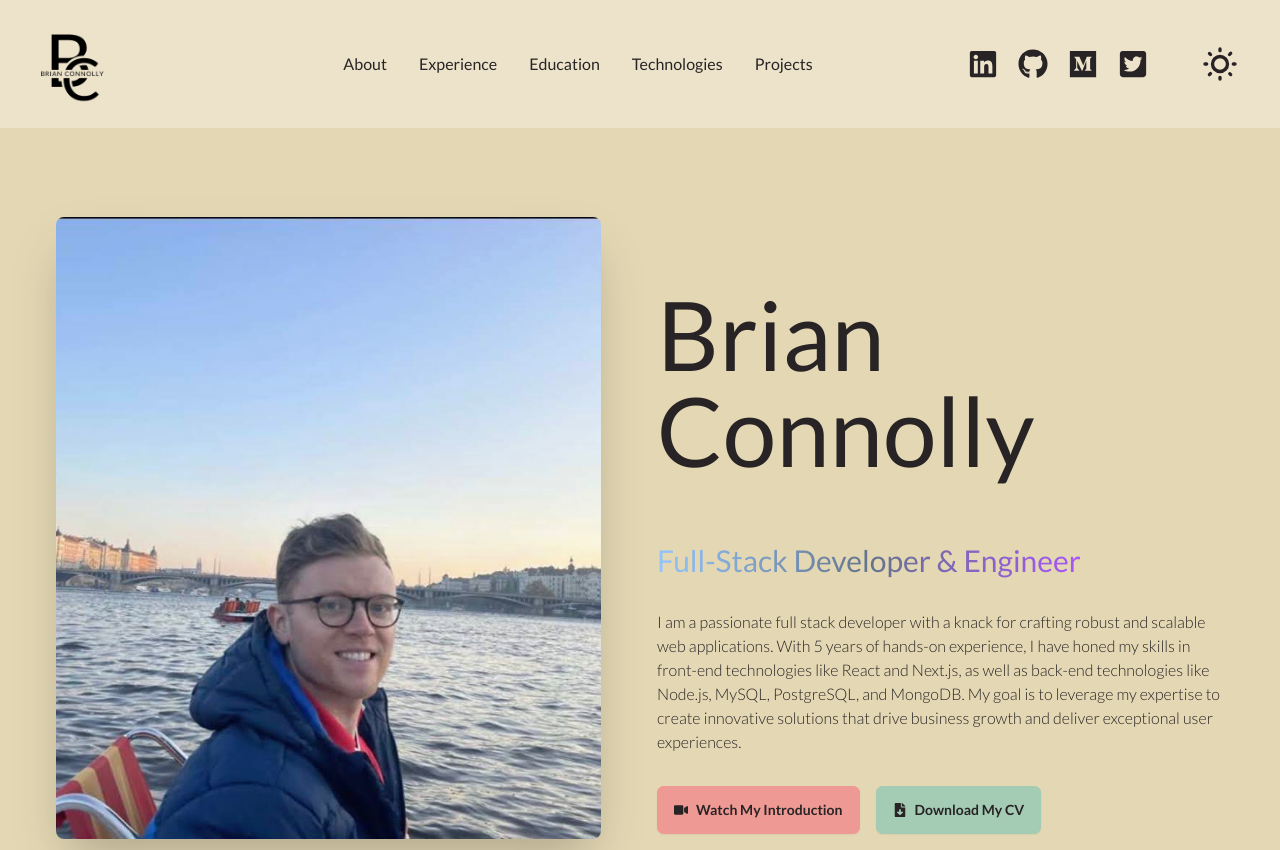
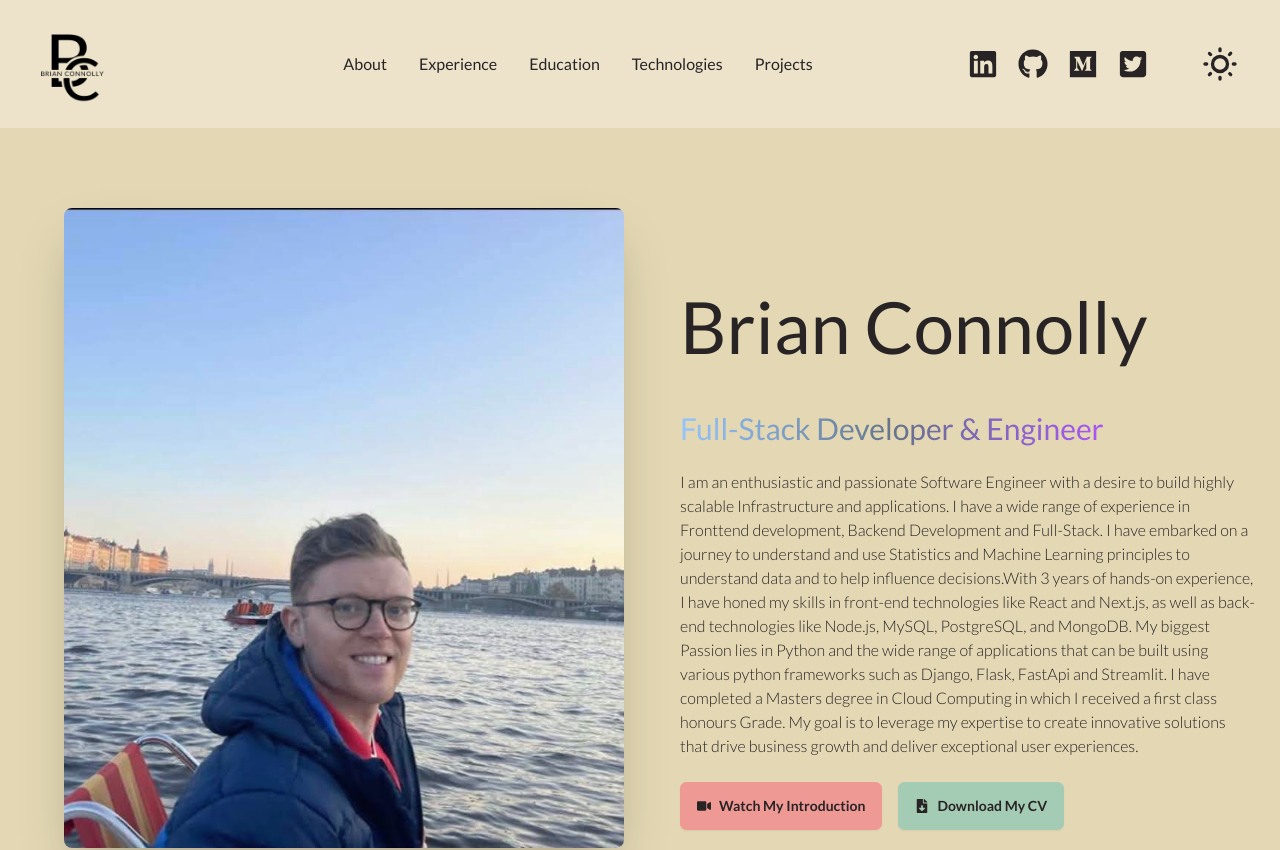
Before and after one commit to Brianconn71/portfolio-vite-react, a React (Vite) app: page / in a window 1280 px wide. Shown: the top 850 px of the page. Built offline with nearby package versions, Linux system fonts and the light colour scheme.

Commit message:
Updated Text and changed font size on hero

```diff
--- a/src/components/Hero.jsx
+++ b/src/components/Hero.jsx
@@ -36,7 +36,7 @@ const Hero = () => {
             variants={container(0.5)}
             initial="hidden"
             animate="visible"
-            className="pb-16 text-6xl font-medium lg:mt-16 lg:text-8xl"
+            className="pb-12 text-6xl font-medium lg:mt-16 lg:text-7xl"
           >
             Brian Connolly
           </motion.h1>
@@ -52,7 +52,7 @@ const Hero = () => {
             variants={container(1.5)}
             initial="hidden"
             animate="visible"
-            className="my-2 max-w-xl py-6 font-light"
+            className="my-2 max-w-xl py-4 font-light"
           >
             {HERO_CONTENT}
           </motion.p>
--- a/src/constants/index.js
+++ b/src/constants/index.js
@@ -3,7 +3,7 @@ import project2 from "../assets/images/olympic_data.png";
 import project3 from "../assets/projects/project-3.jpg";
 import project4 from "../assets/projects/project-4.jpg";
 
-export const HERO_CONTENT = `I am a passionate full stack developer with a knack for crafting robust and scalable web applications. With 5 years of hands-on experience, I have honed my skills in front-end technologies like React and Next.js, as well as back-end technologies like Node.js, MySQL, PostgreSQL, and MongoDB. My goal is to leverage my expertise to create innovative solutions that drive business growth and deliver exceptional user experiences.`;
+export const HERO_CONTENT = `I am an enthusiastic and passionate Software Engineer with a desire to build highly scalable Infrastructure and applications. I have a wide range of experience in Fronttend development, Backend Development and Full-Stack. I have embarked on a journey to understand and use Statistics and Machine Learning principles to understand data and to help influence decisions.With 3 years of hands-on experience, I have honed my skills in front-end technologies like React and Next.js, as well as back-end technologies like Node.js, MySQL, PostgreSQL, and MongoDB. My biggest Passion lies in Python and the wide range of applications that can be built using various python frameworks such as Django, Flask, FastApi and Streamlit. I have completed a Masters degree in Cloud Computing in which I received a first class honours Grade. My goal is to leverage my expertise to create innovative solutions that drive business growth and deliver exceptional user experiences.`;
 
 export const ABOUT_TEXT = `I am a dedicated and versatile full stack developer with a passion for creating efficient and user-friendly web applications. With 5 years of professional experience, I have worked with a variety of technologies, including React, Next.js, Node.js, MySQL, PostgreSQL, and MongoDB. My journey in web development began with a deep curiosity for how things work, and it has evolved into a career where I continuously strive to learn and adapt to new challenges. I thrive in collaborative environments and enjoy solving complex problems to deliver high-quality solutions. Outside of coding, I enjoy staying active, exploring new technologies, and contributing to open-source projects.`;
 
```
